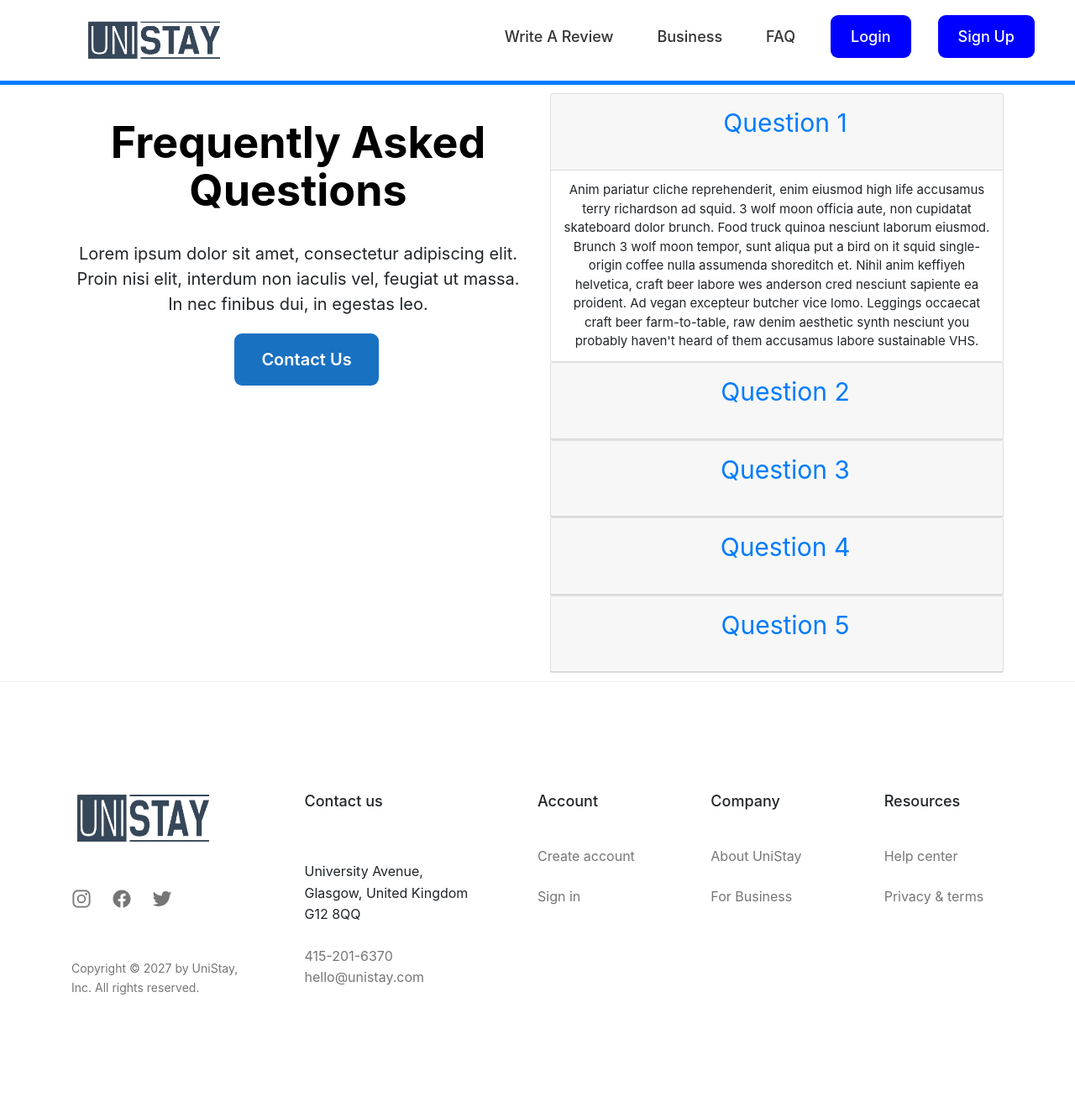
After one commit to imgiri/uniStay_Django_Project, a Django app: page /frequently-asked-questions/ in a window 1280 px wide, after a click on "Question 1". The commit adds this page. Shown: the whole page at 84% size. Run offline with Django 4.2, Linux system fonts and the light colour scheme; some libraries are stand-ins or nearby versions.

Commit message:
linking FAQ page
added faq page and related updated

```diff
--- a/unistay/static/unistay/js/modal-transition.js
+++ b/unistay/static/unistay/js/modal-transition.js
@@ -1,4 +1,5 @@
 $(document).ready(function() {
+
     $('.signup-link').click(function(event) {
         event.preventDefault();
         $('#loginModal').modal('hide');
@@ -19,10 +20,4 @@ $(document).ready(function() {
         $('#signUpModal').modal('show');
     });
 
-    $('.close').click(function(event) {
-        event.preventDefault();
-        $('#loginModal').modal('hide');
-        $('#signupModal').modal('hide');
-    });
-
 });
--- a/unistay/templates/unistay/base.html
+++ b/unistay/templates/unistay/base.html
@@ -178,7 +178,7 @@
         <ul class="nav-list">
           <li><a href="{% url 'write_review' %}" class="nav-link">Write A Review</a></li>
           <li><a href="./business-login.html" class="nav-link">Business</a></li>
-          <li><a href="./faq.html" class="nav-link">FAQ</a></li>
+          <li><a href="{% url 'faq' %}" class="nav-link">FAQ</a></li>
           <li><a  href="#" data-toggle="modal" data-target="#loginModal" class="nav-link nav-btn">Login</a></li>
           <li><a href="#" data-toggle="modal" data-target="#signupModal" class="nav-link nav-btn">Sign Up</a></li>
         </ul>
--- /dev/null
+++ b/unistay/templates/unistay/faq.html
@@ -0,0 +1,231 @@
+{% extends 'unistay/base.html' %}
+
+{% load static %}
+
+{% block content %}
+
+
+<main>
+  <div class="container-fluid seperator"></div>
+
+  <div class="container-fluid">
+    <div class="container">
+      <div class="row">
+        <div class="col">
+          <div class="row contact-top" id="faq-left">
+            <h1 class="heading-primary" id="about-us-right-title">
+              Frequently Asked Questions
+            </h1>
+            <div class="contact-box container-fluid">
+              Lorem ipsum dolor sit amet, consectetur adipiscing elit. Proin
+              nisi elit, interdum non iaculis vel, feugiat ut massa. In nec
+              finibus dui, in egestas leo.
+            </div>
+            <a
+              class="btn btn-primary"
+              id="faq-btn"
+              href="{% url 'contact_us' %}"
+              role="button"
+              >Contact Us</a
+            >
+          </div>
+        </div>
+        <div class="col">
+          <div class="row contact-top" id="faq-left">
+            <!-- bootstrap accordian -->
+            <div id="accordion" class="container-fluid">
+              <div class="card">
+                <div class="card-header" id="headingOne">
+                  <h5 class="mb-0">
+                    <button
+                      id="faq-btn-accordion"
+                      class="btn btn-link"
+                      data-toggle="collapse"
+                      data-target="#collapseOne"
+                      aria-expanded="true"
+                      aria-controls="collapseOne"
+                    >
+                      Question 1
+                    </button>
+                  </h5>
+                </div>
+
+                <div
+                  id="collapseOne"
+                  class="collapse"
+                  aria-labelledby="headingOne"
+                  data-parent="#accordion"
+                >
+                  <div class="card-body">
+                    Anim pariatur cliche reprehenderit, enim eiusmod high
+                    life accusamus terry richardson ad squid. 3 wolf moon
+                    officia aute, non cupidatat skateboard dolor brunch.
+                    Food truck quinoa nesciunt laborum eiusmod. Brunch 3
+                    wolf moon tempor, sunt aliqua put a bird on it squid
+                    single-origin coffee nulla assumenda shoreditch et.
+                    Nihil anim keffiyeh helvetica, craft beer labore wes
+                    anderson cred nesciunt sapiente ea proident. Ad vegan
+                    excepteur butcher vice lomo. Leggings occaecat craft
+                    beer farm-to-table, raw denim aesthetic synth nesciunt
+                    you probably haven't heard of them accusamus labore
+                    sustainable VHS.
+                  </div>
+                </div>
+              </div>
+              <div class="card">
+                <div class="card-header container-fluid" id="headingTwo">
+                  <h5 class="mb-0">
+                    <button
+                      id="faq-btn-accordion"
+                      class="btn btn-link collapsed"
+                      data-toggle="collapse"
+                      data-target="#collapseTwo"
+                      aria-expanded="false"
+                      aria-controls="collapseTwo"
+                    >
+                      Question 2
+                    </button>
+                  </h5>
+                </div>
+                <div
+                  id="collapseTwo"
+                  class="collapse"
+                  aria-labelledby="headingTwo"
+                  data-parent="#accordion"
+                >
+                  <div class="card-body">
+                    Anim pariatur cliche reprehenderit, enim eiusmod high
+                    life accusamus terry richardson ad squid. 3 wolf moon
+                    officia aute, non cupidatat skateboard dolor brunch.
+                    Food truck quinoa nesciunt laborum eiusmod. Brunch 3
+                    wolf moon tempor, sunt aliqua put a bird on it squid
+                    single-origin coffee nulla assumenda shoreditch et.
+                    Nihil anim keffiyeh helvetica, craft beer labore wes
+                    anderson cred nesciunt sapiente ea proident. Ad vegan
+                    excepteur butcher vice lomo. Leggings occaecat craft
+                    beer farm-to-table, raw denim aesthetic synth nesciunt
+                    you probably haven't heard of them accusamus labore
+                    sustainable VHS.
+                  </div>
+                </div>
+              </div>
+              <div class="card">
+                <div class="card-header" id="headingThree">
+                  <h5 class="mb-0">
+                    <button
+                      id="faq-btn-accordion"
+                      class="btn btn-link collapsed btn-title"
+                      data-toggle="collapse"
+                      data-target="#collapseThree"
+                      aria-expanded="false"
+                      aria-controls="collapseThree"
+                    >
+                      Question 3
+                    </button>
+                  </h5>
+                </div>
+                <div
+                  id="collapseThree"
+                  class="collapse"
+                  aria-labelledby="headingThree"
+                  data-parent="#accordion"
+                >
+                  <div class="card-body">
+                    Anim pariatur cliche reprehenderit, enim eiusmod high
+                    life accusamus terry richardson ad squid. 3 wolf moon
+                    officia aute, non cupidatat skateboard dolor brunch.
+                    Food truck quinoa nesciunt laborum eiusmod. Brunch 3
+                    wolf moon tempor, sunt aliqua put a bird on it squid
+                    single-origin coffee nulla assumenda shoreditch et.
+                    Nihil anim keffiyeh helvetica, craft beer labore wes
+                    anderson cred nesciunt sapiente ea proident. Ad vegan
+                    excepteur butcher vice lomo. Leggings occaecat craft
+                    beer farm-to-table, raw denim aesthetic synth nesciunt
+                    you probably haven't heard of them accusamus labore
+                    sustainable VHS.
+                  </div>
+                </div>
+              </div>
+              <div class="card">
+                <div class="card-header container-fluid" id="headingFour">
+                  <h5 class="mb-0">
+                    <button
+                      id="faq-btn-accordion"
+                      class="btn btn-link collapsed"
+                      data-toggle="collapse"
+                      data-target="#collapseFour"
+                      aria-expanded="false"
+                      aria-controls="collapseFour"
+                    >
+                      Question 4
+                    </button>
+                  </h5>
+                </div>
+                <div
+                  id="collapseFour"
+                  class="collapse"
+                  aria-labelledby="headingFour"
+                  data-parent="#accordion"
+                >
+                  <div class="card-body">
+                    Anim pariatur cliche reprehenderit, enim eiusmod high
+                    life accusamus terry richardson ad squid. 3 wolf moon
+                    officia aute, non cupidatat skateboard dolor brunch.
+                    Food truck quinoa nesciunt laborum eiusmod. Brunch 3
+                    wolf moon tempor, sunt aliqua put a bird on it squid
+                    single-origin coffee nulla assumenda shoreditch et.
+                    Nihil anim keffiyeh helvetica, craft beer labore wes
+                    anderson cred nesciunt sapiente ea proident. Ad vegan
+                    excepteur butcher vice lomo. Leggings occaecat craft
+                    beer farm-to-table, raw denim aesthetic synth nesciunt
+                    you probably haven't heard of them accusamus labore
+                    sustainable VHS.
+                  </div>
+                </div>
+              </div>
+              <div class="card">
+                <div class="card-header container-fluid" id="headingFive">
+                  <h5 class="mb-0">
+                    <button
+                      id="faq-btn-accordion"
+                      class="btn btn-link collapsed"
+                      data-toggle="collapse"
+                      data-target="#collapseFive"
+                      aria-expanded="false"
+                      aria-controls="collapseFive"
+                    >
+                      Question 5
+                    </button>
+                  </h5>
+                </div>
+                <div
+                  id="collapseFive"
+                  class="collapse"
+                  aria-labelledby="headingFive"
+                  data-parent="#accordion"
+                >
+                  <div class="card-body">
+                    Anim pariatur cliche reprehenderit, enim eiusmod high
+                    life accusamus terry richardson ad squid. 3 wolf moon
+                    officia aute, non cupidatat skateboard dolor brunch.
+                    Food truck quinoa nesciunt laborum eiusmod. Brunch 3
+                    wolf moon tempor, sunt aliqua put a bird on it squid
+                    single-origin coffee nulla assumenda shoreditch et.
+                    Nihil anim keffiyeh helvetica, craft beer labore wes
+                    anderson cred nesciunt sapiente ea proident. Ad vegan
+                    excepteur butcher vice lomo. Leggings occaecat craft
+                    beer farm-to-table, raw denim aesthetic synth nesciunt
+                    you probably haven't heard of them accusamus labore
+                    sustainable VHS.
+                  </div>
+                </div>
+              </div>
+            </div>
+          </div>
+        </div>
+      </div>
+    </div>
+  </div>
+</main>
+
+{% endblock content %}
--- a/unistay/urls.py
+++ b/unistay/urls.py
@@ -13,4 +13,5 @@ urlpatterns = [
     path('my-accoms/', views.my_accoms, name='my_accoms'),
     path('my-profile/', views.my_profile, name='my_profile'),
     path('register/', views.register, name='register'),
+    path('frequently-asked-questions/', views.faq, name='faq'),
 ]
--- a/unistay/views.py
+++ b/unistay/views.py
@@ -42,6 +42,9 @@ def my_accoms(request):
 
 def my_profile(request):
     return render(request, 'unistay/my-profile.html')
+
+def faq(request):
+    return render(request, 'unistay/faq.html')
 
 """def signup(request):
     if request.method == 'POST':
```
